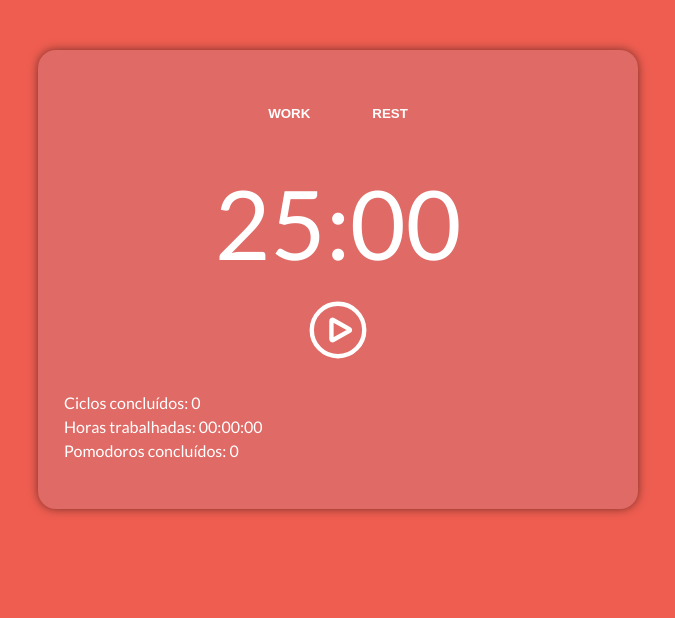
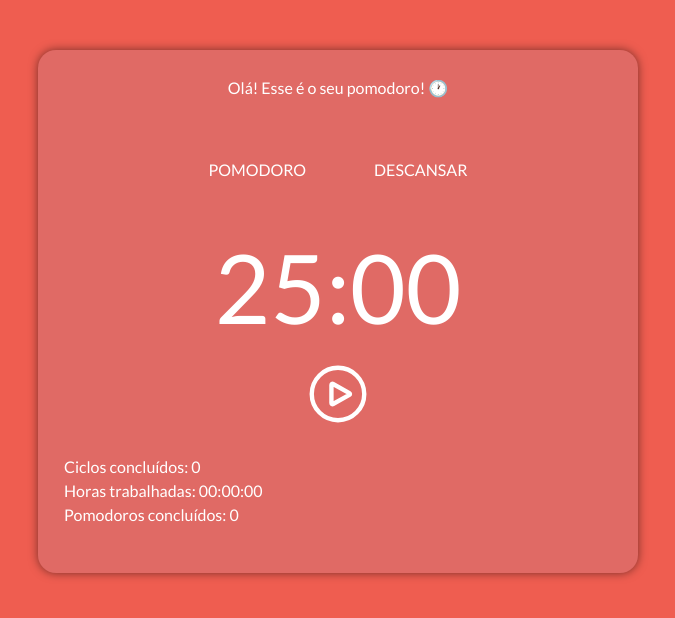
Before and after one commit to codemoises/pomodoro, a React (Create React App) app: page / in a window 1280 px wide. Shown: the top 618 px of the page, without its empty margins (302-977 px from the left). Built offline with nearby package versions, Linux system fonts and the light colour scheme; the HTML template or start-up script is replaced by a standard one.

Commit message:
mensagens de aviso

```diff
--- a/src/components/pomodoro-timer.tsx
+++ b/src/components/pomodoro-timer.tsx
@@ -104,12 +104,29 @@ export function PomodoroTimer(props: Props): JSX.Element {
 
   return (
     <div className="pomodoro">
+      <div className="messages">
+        <div className={!working && !timeCounting && !resting ? "message" : "hidden"}>
+          <p>Olá! Esse é o seu pomodoro! 🕐</p>
+        </div>
+        <div className={working && timeCounting && !resting ? "message" : "hidden"}>
+          <p>Bom trabalho para você! 💥</p>
+        </div>
+        <div className={!timeCounting && working ? "message" : "hidden"}>
+          <p>Tempo parado! 🛑</p>
+        </div>
+        <div className={!timeCounting && resting ? "message" : "hidden"}>
+          <p>Tempo parado! 🛑</p>
+        </div>
+        <div className={!working && timeCounting && resting ? "message" : "hidden"}>
+          <p>Aproveite seu tempo de descanso! 💤</p>
+        </div>
+      </div>
       <div className="controls">
         <div className={working && !resting ? "button-active" : ""}>
-          <Button text="Work" onClick={() => configureWork()} />
+          <Button text="pomodoro" onClick={() => configureWork()} />
         </div>
         <div className={resting && !working ? "button-active" : ""}>
-          <Button text="Rest" onClick={() => configureRest(false)} />
+          <Button text="descansar" onClick={() => configureRest(false)} />
         </div>
       </div>
       <Timer mainTime={mainTime} />
--- a/src/index.css
+++ b/src/index.css
@@ -41,15 +41,15 @@ body {
   background: #69d6bb !important;
 }
 
-.pomodoro h2 {
-  font-size: 24px;
+.pomodoro .messages {
+  height: 48px;
   text-align: center;
 }
 
 .pomodoro .controls {
   display: flex;
   justify-content: center;
-  gap: 12px;
+  gap: 18px;
 }
 
 .pomodoro .timer {
@@ -59,11 +59,12 @@ body {
 
 .pomodoro button {
   background-color: transparent;
-  font-weight: bold;
+  font-family: "Lato", sans-serif;
+  font-size: medium;
   color: #fff;
   border: none;
   border-radius: 4px;
-  margin: 20px 0;
+  margin: 26px 0;
   padding: 10px 25px;
   text-transform: uppercase;
   transition: background-color 300ms ease-in-out;
```
